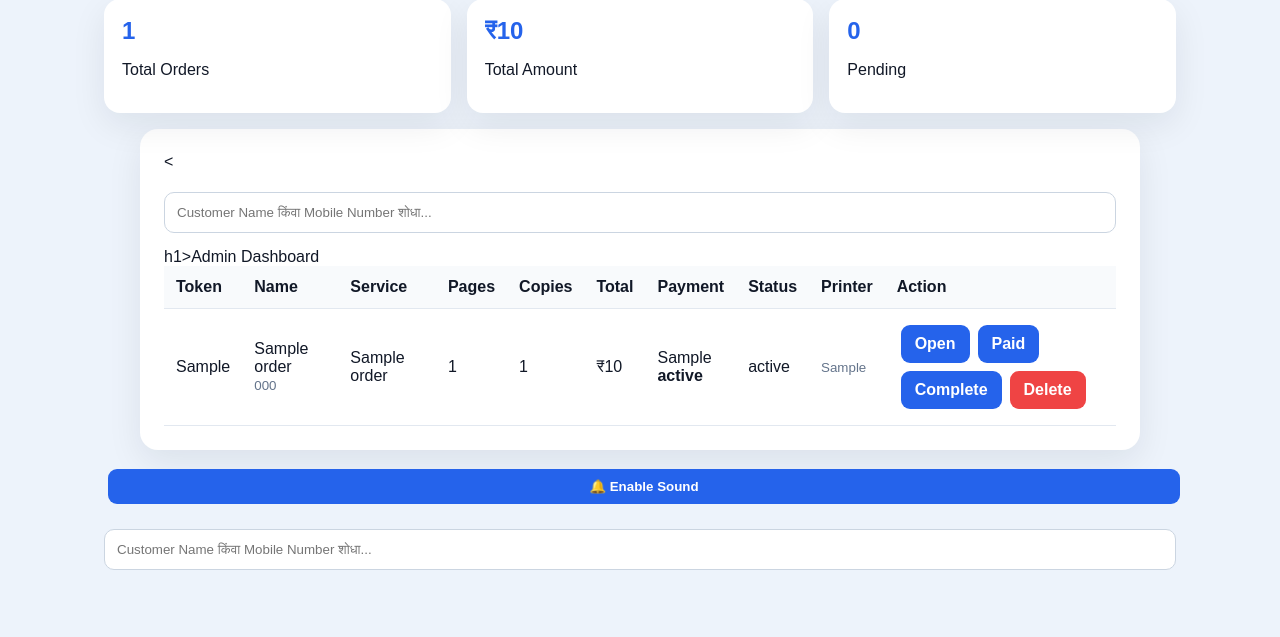
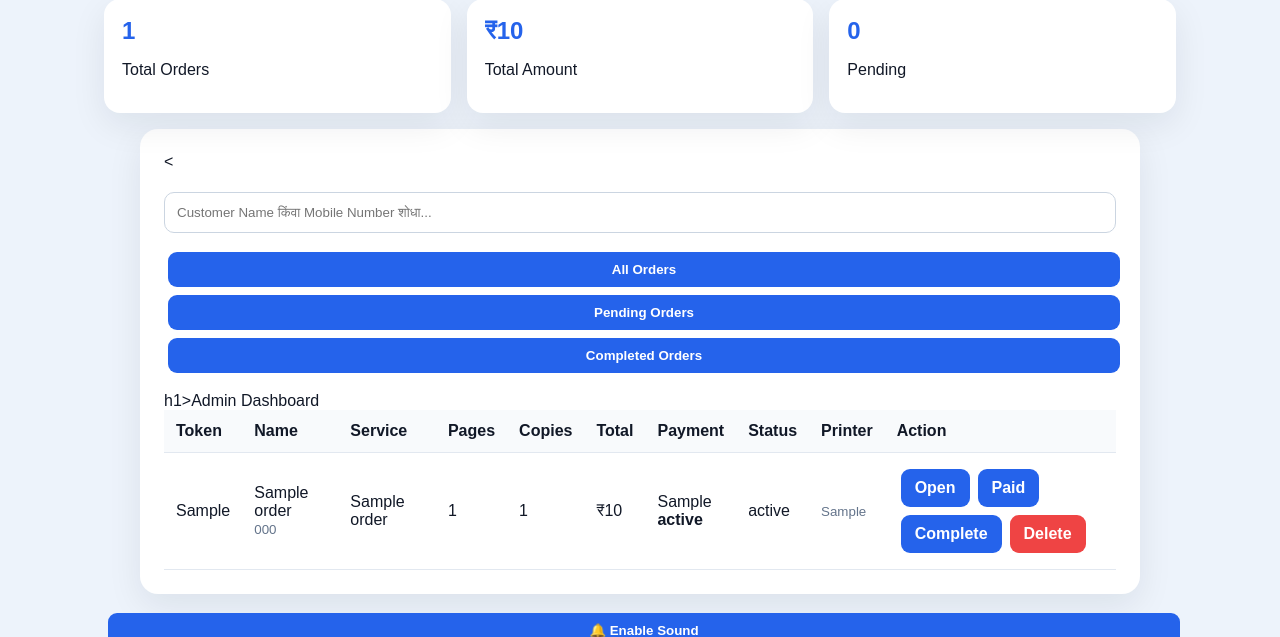
Before and after one commit to irgatakash26-bit/AkashPrintHub, a Flask app: page /admin in a window 1280 px wide. Shown: the part 83-720 px from the top of the page. Run offline with Flask 3, Linux system fonts and the light colour scheme; tables that the repository leaves empty hold one stand-in row (values such as "Sample post").

Commit message:
Add admin order filters and active button highlight

```diff
--- a/static/css/style.css
+++ b/static/css/style.css
@@ -45,4 +45,6 @@
     display: flex;
     gap: 10px;
     margin: 15px 0;
+}.active-filter {
+    background: #111827 !important;
 }
--- a/templates/admin.html
+++ b/templates/admin.html
@@ -3,6 +3,11 @@
     <input type="text" id="customerSearch"
            placeholder="Customer Name किंवा Mobile Number शोधा..."
            style="width:100%; padding:12px;">
+</div>
+<div style="margin: 10px 0 15px 0;">
+    <button type="button" class="btn filter-btn" onclick="filterOrders('all', this)">All Orders</button>
+    <button type="button" class="btn filter-btn" onclick="filterOrders('pending', this)">Pending Orders</button>
+    <button type="button" class="btn filter-btn"" onclick="filterOrders('completed', this)">Completed Orders</button>
 </div>
     h1>Admin Dashboard</h1><table><thead><tr><th>Token</th><th>Name</th><th>Service</th><th>Pages</th><th>Copies</th><th>Total</th><th>Payment</th><th>Status</th><th>Printer</th><th>Action</th></tr></thead><tbody>{% for o in orders %}<tr class="{{ 'done' if o.order_status=='
 
@@ -79,5 +84,25 @@ document.getElementById("customerSearch").addEventListener("input", function ()
         row.style.display = text.includes(search) ? "" : "none";
     });
 });
+function filterOrders(status, clickedButton) {
+    document.querySelectorAll(".filter-btn").forEach(btn => {
+    btn.classList.remove("active-filter");
+});
+
+clickedButton.classList.add("active-filter");
+    let rows = document.querySelectorAll("table tbody tr");
+
+    rows.forEach(function (row) {
+        let text = row.innerText.toLowerCase();
+
+        if (status === "all") {
+            row.style.display = "";
+        } else if (status === "pending") {
+            row.style.display = text.includes("pending") ? "" : "none";
+        } else if (status === "completed") {
+            row.style.display = text.includes("completed") ? "" : "none";
+        }
+    });
+}
 </script>
 {% endblock %}
```
